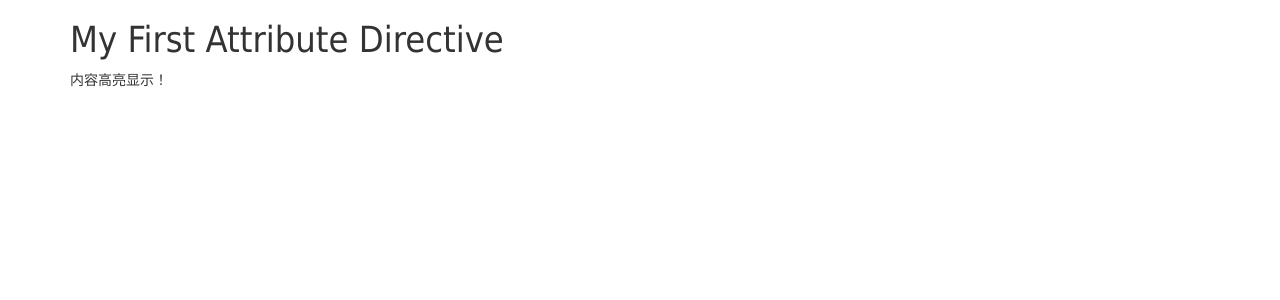
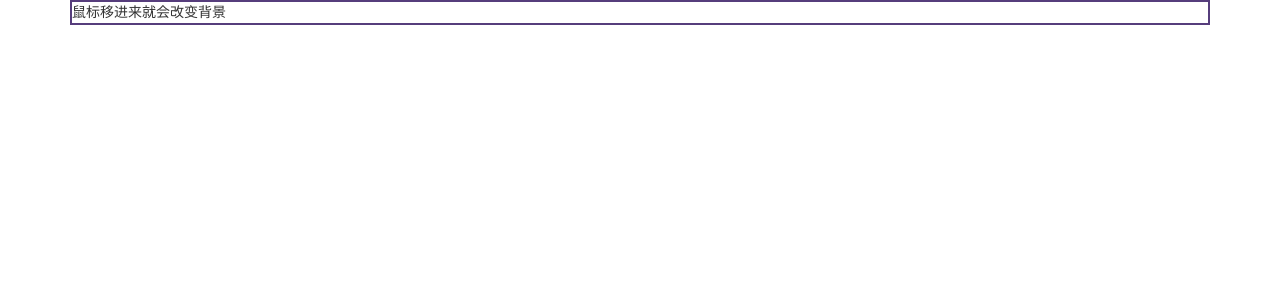
Before and after one commit to learn-angular-series/learn-directive, an Angular app: page / in a window 1280 px wide. Shown: the top 300 px of the page. Built offline with nearby package versions, Linux system fonts and the light colour scheme.

Commit message:
Component

```diff
--- a/package.json
+++ b/package.json
@@ -28,7 +28,7 @@
     "zone.js": "^0.8.14"
   },
   "devDependencies": {
-    "@angular/cli": "1.3.0",
+    "@angular/cli": "^1.2.6",
     "@angular/compiler-cli": "^4.2.4",
     "@angular/language-service": "^4.2.4",
     "@types/jasmine": "~2.5.53",
--- a/src/app/app.component.html
+++ b/src/app/app.component.html
@@ -1,4 +1,3 @@
 <div class="container">
-    <h1>My First Attribute Directive</h1>
-    <p my-high-light highlightColor="#ff3300">内容高亮显示！</p>
+    <test highlightColor="#F2DEDE"></test>
 </div>
--- a/src/app/app.module.ts
+++ b/src/app/app.module.ts
@@ -2,12 +2,12 @@ import { BrowserModule } from '@angular/platform-browser';
 import { NgModule } from '@angular/core';
 
 import { AppComponent } from './app.component';
-import { MyHighLightDirective } from './directives/my-high-light.directive';
+import { TestComponent } from './test/test.component';
 
 @NgModule({
   declarations: [
     AppComponent,
-    MyHighLightDirective
+    TestComponent
   ],
   imports: [
     BrowserModule
--- a/src/app/directives/my-high-light.directive.ts
+++ /dev/null
@@ -1,40 +0,0 @@
-import { Directive, ElementRef,HostListener,HostBinding,Input } from '@angular/core';
-
-@Directive({
-  selector: '[my-high-light]'
-})
-export class MyHighLightDirective {
-  @Input()
-  highlightColor: string;
-
-  // @HostBinding("style.border")
-  // border:string;
-
-  @HostBinding("class")
-  myClass:string;
-
-  constructor(private el: ElementRef) {
-    // console.log(el);
-    // el.nativeElement.style.backgroundColor = '#ff3300';
-  }
-
-  // @HostListener('mouseenter') onMouseEnter() {
-  //   this.highlight(this.highlightColor);
-  // }
-
-  // @HostListener('mouseleave') onMouseLeave() {
-  //   this.highlight(null);
-  // }
-
-  private highlight(color: string) {
-    this.el.nativeElement.style.backgroundColor = color;
-  }
-
-  // @HostListener('click') onClick() {
-  //   if(this.myClass){
-  //     this.myClass="";
-  //   }else{
-  //     this.myClass="my-border";
-  //   }
-  // }
-}
--- /dev/null
+++ b/src/app/test/test.component.html
@@ -0,0 +1,3 @@
+<div class="my-container">
+  鼠标移进来就会改变背景
+</div>
--- /dev/null
+++ b/src/app/test/test.component.scss
@@ -0,0 +1,3 @@
+.my-container{
+    border: 2px solid #563D7C;
+}
--- /dev/null
+++ b/src/app/test/test.component.ts
@@ -0,0 +1,41 @@
+import { Component, ElementRef, HostListener, HostBinding, OnInit, Input } from '@angular/core';
+
+@Component({
+  selector: 'test',
+  templateUrl: './test.component.html',
+  styleUrls: ['./test.component.scss']
+})
+export class TestComponent implements OnInit {
+  @Input()
+  highlightColor: string;
+
+  private containerEl:any;
+
+  constructor(private el: ElementRef) {
+
+  }
+
+  ngOnInit() {
+  }
+
+  ngAfterContentInit() {
+    console.log(this.el.nativeElement);
+    console.log(this.el.nativeElement.childNodes);
+    console.log(this.el.nativeElement.childNodes[0]);
+    console.log(this.el.nativeElement.innerHTML);
+
+    this.containerEl=this.el.nativeElement.childNodes[0];
+  }
+
+  @HostListener('mouseenter') onMouseEnter() {
+    this.highlight(this.highlightColor);
+  }
+
+  @HostListener('mouseleave') onMouseLeave() {
+    this.highlight(null);
+  }
+
+  private highlight(color: string) {
+    this.containerEl.style.backgroundColor = color;
+  }
+}
```
Also changed, not shown: 1 other file (tests, documents, lock files or other folders).
